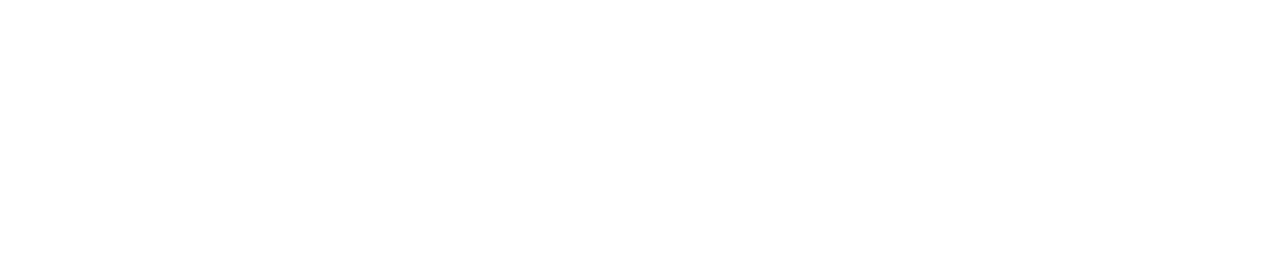
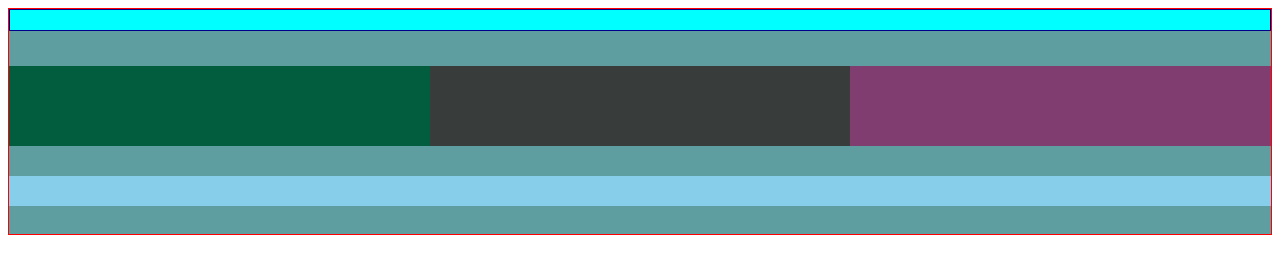
Before and after one commit to raselworshop/complex-design-grid, a plain HTML site: page index.html in a window 1280 px wide. Drawn offline with Linux system fonts and the light colour scheme.

Commit message:
tied something better

```diff
--- a/index.html
+++ b/index.html
@@ -3,22 +3,99 @@
 <head>
     <meta charset="UTF-8">
     <meta name="viewport" content="width=device-width, initial-scale=1.0">
-    <title>A complex design for grid</title>
+    <title>Compleax design with grid</title>
+    <style>
+        .nav{
+            border: 1px solid darkblue;
+            height: 20px;
+            background-color: aqua;
+        }
+        .section-container{
+            border: 1px solid red;
+            height: 100%;
+        }
+        .main-section{
+            height: 90vh;
+        }
+        .cards{
+            background-color: aqua;
+            height: 20px;
+        }
+        .one{
+            background-color: cadetblue;
+            height: 35px;
+        }
+        .two{
+            background-color: skyblue;
+            height: 80px;
+            display: flex;
+        }
+        .three{
+            background-color: cadetblue;
+            height: 30px;
+        }
+        .four{
+            background-color: skyblue;
+            height: 30px;
+        }
+        .five{
+            background-color: cadetblue;
+            height: 28px;
+        }
+        .two>.two-1st{
+            width: 33.33%;
+            height: auto;
+            background-color: rgb(2, 93, 62);
+        }
+        .two>.two-2nd{
+            height: auto;
+            width: 33.33%;
+            background-color: rgb(56, 61, 59);
+        }
+        .two>.two-3rd{
+            width: 33.33%;
+            height: auto;
+            background-color: rgb(127, 62, 111);
+        }
+        .two>.two-3rd-el{
+            height: auto;
+            width: 50%;
+            background-color: darkseagreen;
+        }
+        .two>.two-3rd > .two-3rd-2el{
+            height: auto;
+            width: 50%;
+            background-color: cyan;
+        }
+
+        .footer{
+            background-color: aquamarine;
+            height: 20;
+        }
+    </style>
 </head>
 <body>
-    <header class="header-container">
-        <nav>
+    <section class="section-container">
+        <nav class="nav section">
 
         </nav>
-    </header>
-    <main class="body-container">
-        <div class="first-div"></div>
-        <div class="scnd-div"></div>
-        <div class="thrd-div"></div>
-        <div class="frth-div"></div>
-    </main>
-    <footer class="footer-container">
+        <main class="main section">
+            <div class="cards one"></div>
+            <div class="cards two">
+                <div class="two-1st"></div>
+                <div class="two-2nd"></div>
+                <div class="two-3rd">
+                    <div class="two-3rd-el"></div>
+                    <div class="two-3rd-2el"></div>
+                </div>
+            </div>
+            <div class="cards three"></div>
+            <div class="cards four"></div>
+            <div class="cards five"></div>
+        </main>
+        <footer class="footer section">
 
-    </footer>
+        </footer>
+    </section>
 </body>
 </html>
```
